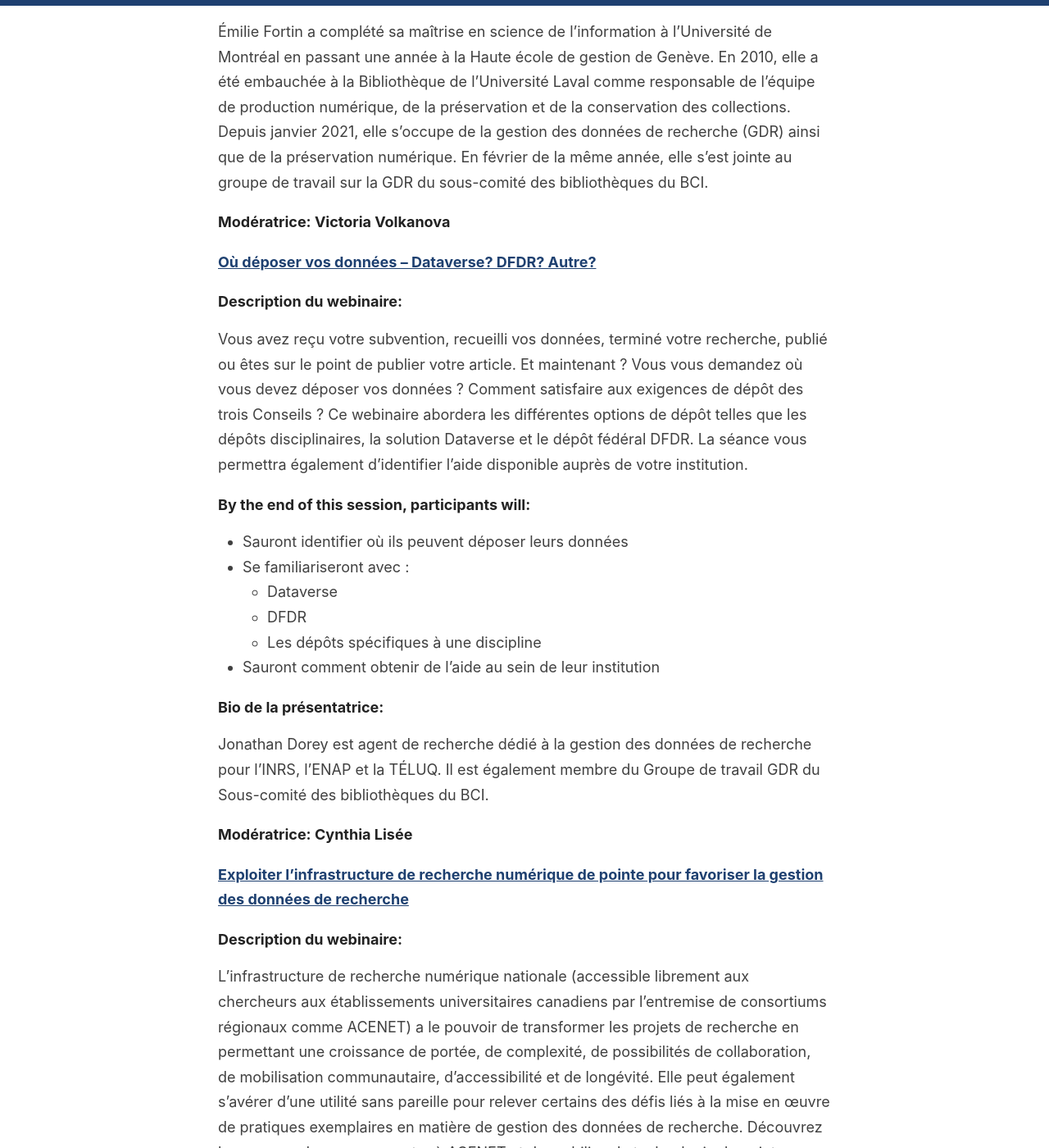
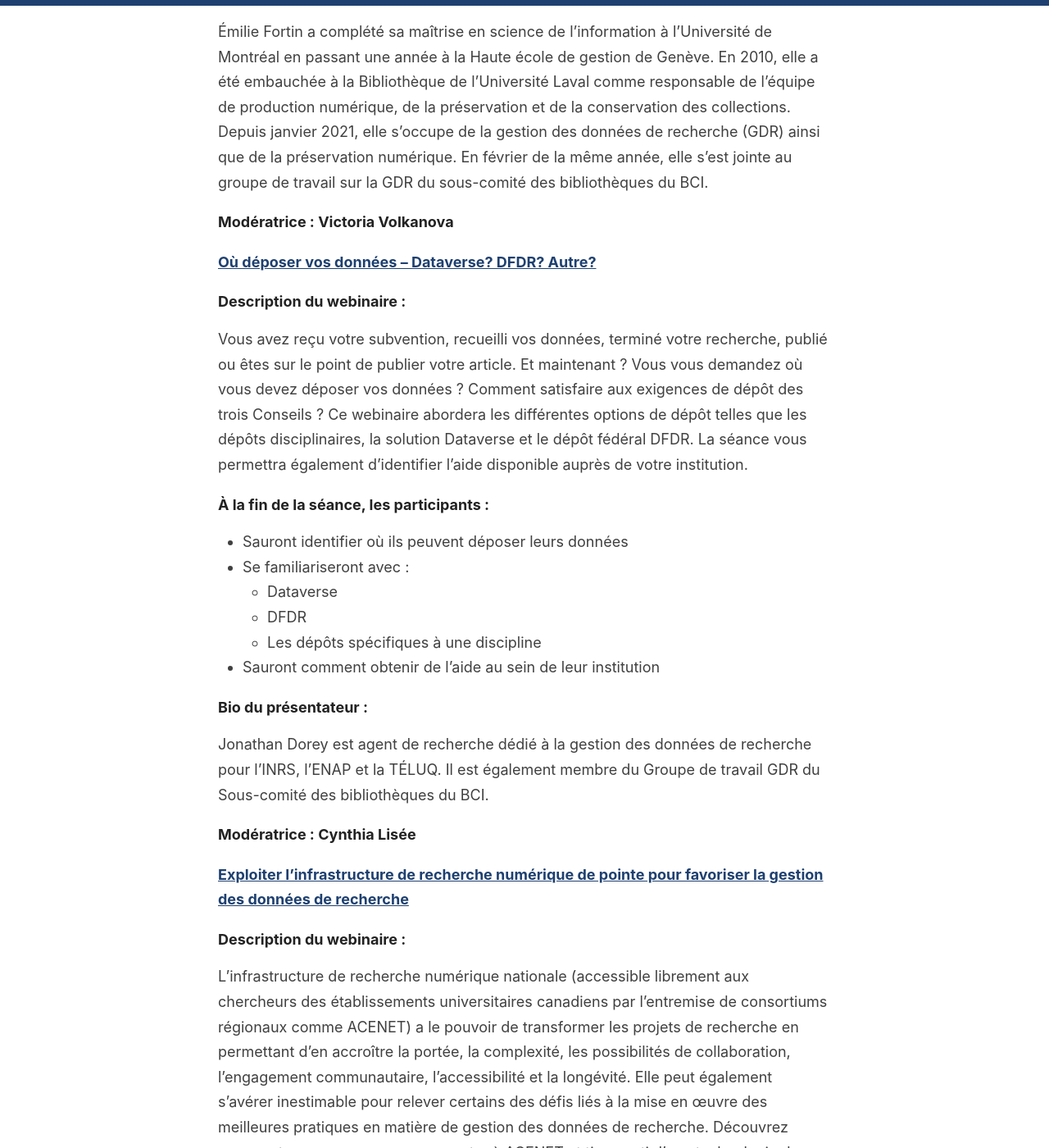
Before and after one commit to caul-dpsc/2021-rdm-series, a Jekyll site: the page built from _pages/index_fr.md, in a window 1280 px wide and 1400 px high, scrolled down 3152 px. Shown: the whole window at 82% size. Built offline with Jekyll 4.4.1, drawn with Linux system fonts in a browser that asks for light colours; some of the changed text lies outside the part shown.

Commit message:
Update index_fr.md

```diff
--- a/_pages/index_fr.md
+++ b/_pages/index_fr.md
@@ -18,7 +18,7 @@ permalink: /fr
 
 #### <a id="gdr"></a>Introduction à la GDR - Ce que vous devez savoir
 
-##### Description du webinaire:
+##### Description du webinaire :
 Ce webinaire examinera ce que comporte la gestion des données de recherche, pourquoi il est important de planifier la gestion de vos données et à quoi ressemble actuellement le contexte canadien de la GDR. Nous examinerons les meilleures pratiques en matière de GDR, certaines ressources nationales disponibles pour tous les chercheurs et comment trouver de l'aide additionnelle pour vos besoins en matière de GDR.
 
 ##### À la fin de la séance, les participants sauront :
@@ -36,32 +36,32 @@ Ce webinaire examinera ce que comporte la gestion des données de recherche, pou
     - Réseau d’experts
     - Ressources – guides de formation, Assistant PGD
 
-##### Bio de la présentatrice:
+##### Bio de la présentatrice :
 Nadia Zurek est bibliothécaire en soutien à la recherche à l’Université du Québec à Trois-Rivières et membre du Groupe de travail GDR du Sous-comité des bibliothèques du BCI.
 
-##### Modératrice: Cynthia Lisée
+##### Modératrice : Cynthia Lisée
 
 #### <a id="dmp"></a>À l’aide! J’ai besoin d’un plan de gestion de données! Utilisez l'assistant PGD et plus encore
 
-##### Description du webinaire:
+##### Description du webinaire :
 Votre bailleur de fonds exige-t-il un plan de gestion des données ? Ou faites-vous partie d'un projet de collaboration pour lequel vous voulez vous assurer que chacun soit conscient de ses responsabilités en matière de gestion des données ? Ou peut-être voulez-vous simplement améliorer les pratiques de gestion de vos données. L'un ou l'autre cas, vous êtes au bon webinaire ! Émilie vous aidera à casser la glace en vous fournissant les outils et les ressources nécessaires pour créer un plan de gestion des données efficace, que ce soit pour un projet individuel ou dans le cadre d'une grande collaboration.
 
-##### À la fin de la séance, les participants sauront:
+##### À la fin de la séance, les participants  :
 + Comprendront l'importance et l'utilité des plans de gestion des données
 + Seront capables d'élaborer un plan de gestion des données pour un projet en cours en utilisant l'Assistant PGD de Portage, un outil gratuit et en ligne
 + Connaîtront des ressources utiles au processus de planification telles que les modèles de plans de gestion des données et la boîte à outils pour les données sensibles.
 
-##### Bio de la présentatrice:
+##### Bio de la présentatrice :
 Émilie Fortin a complété sa maîtrise en science de l'information à l'Université de Montréal en passant une année à la Haute école de gestion de Genève. En 2010, elle a été embauchée à la Bibliothèque de l'Université Laval comme responsable de l’équipe de production numérique, de la préservation et de la conservation des collections. Depuis janvier 2021, elle s’occupe de la gestion des données de recherche (GDR) ainsi que de la préservation numérique. En février de la même année, elle s’est jointe au groupe de travail sur la GDR du sous-comité des bibliothèques du BCI.
 
-##### Modératrice: Victoria Volkanova
+##### Modératrice : Victoria Volkanova
 
 #### <a id="dataverse"></a>Où déposer vos données – Dataverse? DFDR? Autre?
 
-##### Description du webinaire:
+##### Description du webinaire :
 Vous avez reçu votre subvention, recueilli vos données, terminé votre recherche, publié ou êtes sur le point de publier votre article. Et maintenant ? Vous vous demandez où vous devez déposer vos données ? Comment satisfaire aux exigences de dépôt des trois Conseils ? Ce webinaire abordera les différentes options de dépôt telles que les dépôts disciplinaires, la solution Dataverse et le dépôt fédéral DFDR. La séance vous permettra également d'identifier l'aide disponible auprès de votre institution.
 
-##### By the end of this session, participants will:
+##### À la fin de la séance, les participants :
 - Sauront identifier où ils peuvent déposer leurs données
 - Se familiariseront avec :
     - Dataverse
@@ -69,17 +69,17 @@ Vous avez reçu votre subvention, recueilli vos données, terminé votre recherc
     - Les dépôts spécifiques à une discipline
 - Sauront comment obtenir de l'aide au sein de leur institution
 
-##### Bio de la présentatrice:
+##### Bio du présentateur :
 Jonathan Dorey est agent de recherche dédié à la gestion des données de recherche pour l’INRS, l’ENAP et la TÉLUQ. Il est également membre du Groupe de travail GDR du Sous-comité des bibliothèques du BCI.
 
-##### Modératrice: Cynthia Lisée
+##### Modératrice : Cynthia Lisée
 
 #### <a id="cc"></a>Exploiter l’infrastructure de recherche numérique de pointe pour favoriser la gestion des données de recherche
 
-##### Description du webinaire:
-L’infrastructure de recherche numérique nationale (accessible librement aux chercheurs aux établissements universitaires canadiens par l’entremise de consortiums régionaux comme ACENET) a le pouvoir de transformer les projets de recherche en permettant une croissance de portée, de complexité, de possibilités de collaboration, de mobilisation communautaire, d’accessibilité et de longévité. Elle peut également s’avérer d’une utilité sans pareille pour relever certains des défis liés à la mise en œuvre de pratiques exemplaires en matière de gestion des données de recherche. Découvrez les moyens de vous connecter à ACENET et de mobiliser la technologie de pointe pour favoriser la gestion des données dans votre recherche.
+##### Description du webinaire :
+L’infrastructure de recherche numérique nationale (accessible librement aux chercheurs des établissements universitaires canadiens par l’entremise de consortiums régionaux comme ACENET) a le pouvoir de transformer les projets de recherche en permettant d'en accroître la portée, la complexité, les possibilités de collaboration, l'engagement communautaire, l'accessibilité et la longévité. Elle peut également s'avérer inestimable pour relever certains des défis liés à la mise en œuvre des meilleures pratiques en matière de gestion des données de recherche. Découvrez comment vous pouvez vous connecter à ACENET et tirer parti d'une technologie de pointe pour soutenir la gestion des données dans votre recherche.
 
-##### Bio de la présentatrice:
+##### Bio de la présentatrice :
 Michele Fash, directrice, Développement des activités, ACENET. Michele travaille dans le marketing depuis près de 30 ans, dans les secteurs public et privé ainsi que dans diverses industries. Elle a travaillé notamment pour les Affaires publiques au ministère de la Défense nationale à Ottawa, elle a commercialisé les frites pour McCain Foods (Canada), le sable et le gravier pour Shaw Group Ltd. en Nouvelle-Écosse, et les dispositifs médicaux pour Uplift Technologies. Elle a également assuré des services de consultation privée à des organisations allant d’entreprises en démarrage à d’importantes multinationales. À ACENET, Michele est responsable du marketing et du rayonnement.
 
-##### Modératrice: Cynthia Lisée
+##### Modératrice : Cynthia Lisée
```
Also changed, not shown: other parts of _pages/index_fr.md (+1 -1 lines).
